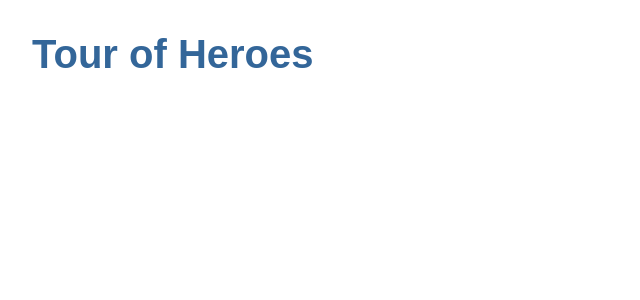
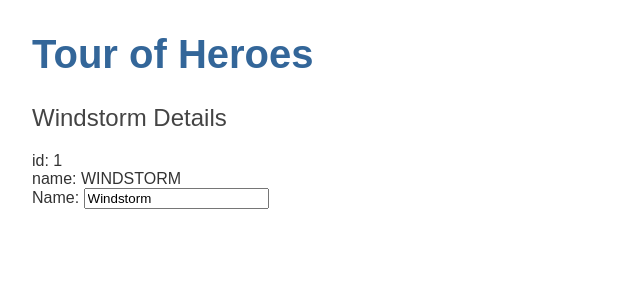
Before and after one commit to knekri/angular-tour-of-heroes, an Angular app: page / in a window 1280 px wide. Shown: the top 300 px of the page, without its empty margins (0-640 px from the left). Built offline with nearby package versions, Linux system fonts and the light colour scheme.

Commit message:
toh_add_hero_editor - https://angular.io/tutorial/toh-pt1

```diff
--- a/src/app/app.component.html
+++ b/src/app/app.component.html
@@ -1 +1,2 @@
 <h1>{{title}}</h1>
+<app-heroes></app-heroes>
--- /dev/null
+++ b/src/app/hero.ts
@@ -0,0 +1,5 @@
+// https://stackoverflow.com/questions/54356711/angular-class-and-interface
+export interface Hero {
+  id: number;
+  name: string;
+}
--- /dev/null
+++ b/src/app/heroes/heroes.component.html
@@ -0,0 +1,8 @@
+
+<h2>{{hero.name}} Details </h2>
+<div><span> id: </span> {{hero.id}} </div>
+<div><span>name: </span> {{hero.name | uppercase}} </div> <!--https://angular.io/guide/pipes-->
+<div>
+  <label> Name: </label>
+  <input [(ngModel)]="hero.name" placeholder="name of hero">
+</div>
--- /dev/null
+++ b/src/app/heroes/heroes.component.ts
@@ -0,0 +1,20 @@
+import {Component, OnInit} from '@angular/core';
+import {Hero} from '../hero';
+
+@Component({
+  selector: 'app-heroes',                 // selector— the component's CSS element selector
+  templateUrl: './heroes.component.html', // templateUrl— the location of the component's template file.
+  styleUrls: ['./heroes.component.css']   // styleUrls— the location of the component's private CSS styles.
+
+})
+export class HeroesComponent implements OnInit {
+
+  hero: Hero = { id: 1, name: 'Windstorm' };
+
+  constructor() {
+  }
+
+  ngOnInit(): void {
+  }
+
+}
```
Also changed, not shown: src/app/app.module.ts (+9 -3 lines), src/app/heroes/heroes.component.css (added), 1 other file (tests, documents, lock files or other folders).
